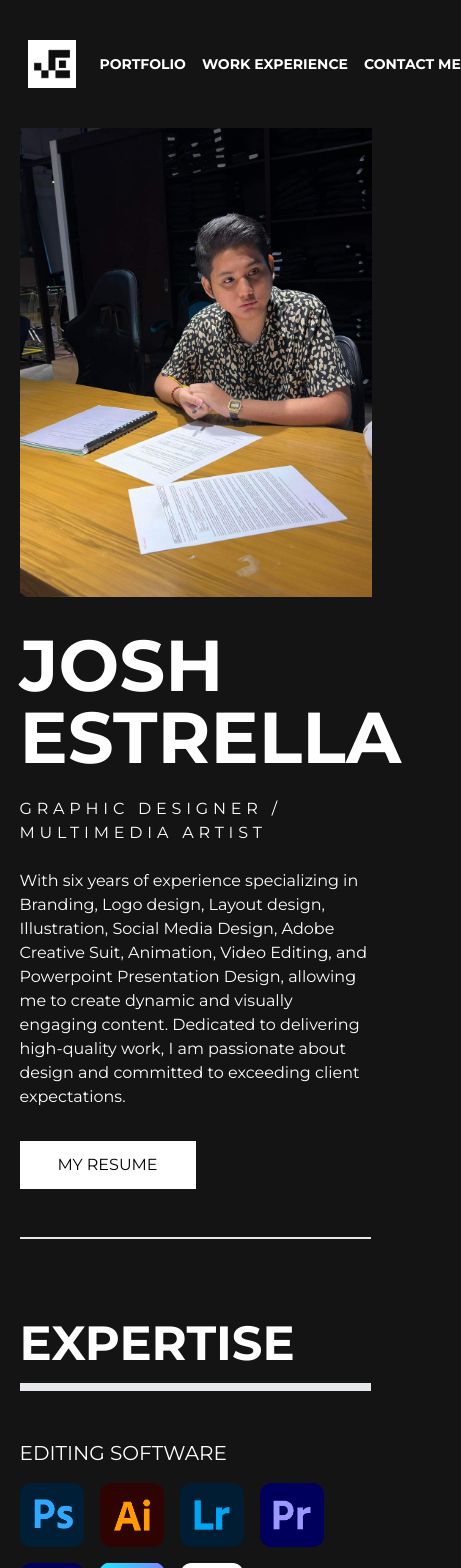
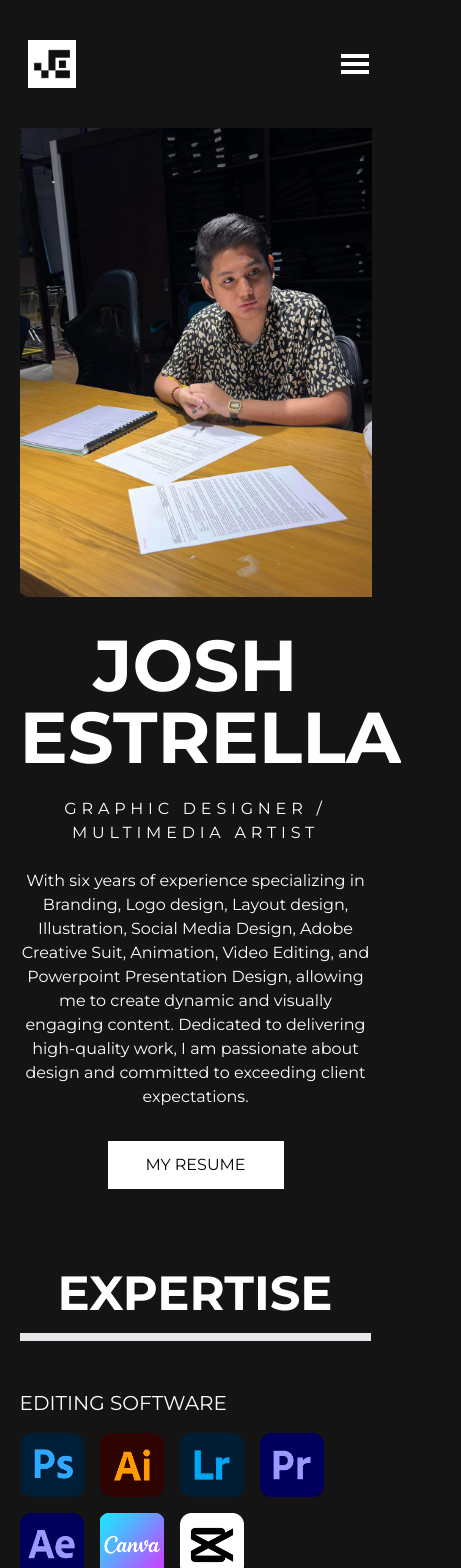
Before and after one commit to j-estrella/jestrella, a React (Create React App) app: page / in a window 390 px wide. Shown: the top 1568 px of the page, 461 px wide, since content can reach past the window. Built offline with nearby package versions, Linux system fonts and the light colour scheme.

Commit message:
Fix mobile responsiveness (add navbar toggler) and fix spacing + alignment

```diff
--- a/src/App.js
+++ b/src/App.js
@@ -1,5 +1,7 @@
-import { useEffect} from 'react';
+import { useState,useEffect } from "react";
 import { IoArrowUpCircle } from "react-icons/io5";
+import { GiHamburgerMenu } from "react-icons/gi";
+import { IoMdCloseCircleOutline } from "react-icons/io";
 import './App.css';
 import icon from './assets/img/icon.png';
 import dp1 from './assets/img/dp1.png';
@@ -82,6 +84,17 @@ import { MdOutlineEmail } from "react-icons/md";
 import { CiPhone } from "react-icons/ci";
 
 function App() {
+  const [navbarOpen,setNavbarOpen] = useState(false);
+  const [isMobile, setIsMobile] = useState(window.innerWidth < 768);
+
+  function navbarToggle() {
+    setNavbarOpen(!navbarOpen);
+  }
+
+  function clickMenu(){
+    setNavbarOpen(false);
+  }
+
   const handleReturnToTop = () => {
     window.scrollTo({
       top: 0,
@@ -113,15 +126,34 @@ function App() {
     };
   },[])
 
+  useEffect(() => {
+    const mediaQuery = window.matchMedia("(min-width: 768px)");
+
+    const handleResize = () => {
+      setIsMobile(!mediaQuery.matches);
+    };
+
+
+    handleResize();
+
+    mediaQuery.addEventListener("change", handleResize);
+
+    return () => {
+      mediaQuery.removeEventListener("change", handleResize);
+    };
+  }, []);
+
+
   return (
     <>
     {/* BTN RETURN TOP  */}
-    <IoArrowUpCircle  id="scroll-top"  onClick={handleReturnToTop}
-      className="w-12 h-12 z-50 fixed bottom-0 right-0 m-8 text-white cursor-pointer hidden"/>
+    <a href="#">
+      <IoArrowUpCircle  id="scroll-top"  onClick={handleReturnToTop}
+        className="w-12 h-12 z-50 fixed bottom-0 right-0 m-2 text-white cursor-pointer hidden"/>
+    </a>
 
-    <section className="h-32 flex items-center md:gap-8 gap-4" id="navbar"> {/*  NAVBAR */}
+    <section className="h-32 flex items-center md:justify-none justify-between md:gap-8 gap-4" id="navbar"> {/*  NAVBAR */}
       <div className="flex-shrink-0 basis-16 flex justify-center items-center">
-        {/* <div className='w-20 h-20 bg-white rounded-full'></div> */}
         <img src={icon} className='w-12 h-12' alt="Seb Logo"/>
       </div>
 
@@ -130,24 +162,39 @@ function App() {
       </div>
 
       <div className="flex-shrink-0 flex gap-4 uppercase font-bold text-sm md:text-xl">
-        <a className='cursor-pointer' href="#portfolio">Portfolio</a>
-        <a className='cursor-pointer' href="#work">Work Experience</a>
-        <a className='cursor-pointer' href="#footer">Contact Me</a>
+        <a className='cursor-pointer md:block hidden' href="#portfolio">Portfolio</a>
+        <a className='cursor-pointer md:block hidden' href="#work">Work Experience</a>
+        <a className='cursor-pointer md:block hidden' href="#footer">Contact Me</a>
+        <div>
+          {navbarOpen ? (<IoMdCloseCircleOutline className='w-8 h-8 cursor-pointer md:hidden block' onClick={navbarToggle}/>)
+          :(<GiHamburgerMenu className='w-8 h-8 cursor-pointer md:hidden block' onClick={navbarToggle}/>)}
+        </div>
       </div>
     </section>
 
+    {/* NAVBAR TOGGLED MENU */}
+    {isMobile && navbarOpen && (
+      <div className="absolute left-0 right-0 mx-auto bg-white w-[95%] h-auto p-8 flex flex-col gap-4 items-center text-center justify-center z-50">
+        <a href="#portfolio" onClick={clickMenu} className="hover:opacity-50 cursor-pointer">Portfolio</a>
+        <hr className="w-full text-gray-700" />
+        <a href="#work" onClick={clickMenu} className="hover:opacity-50 cursor-pointer">Work Experience</a>
+        <hr className="w-full text-gray-700" />
+        <a href="#footer" onClick={clickMenu} className="hover:opacity-50 cursor-pointer">Contact Me</a>
+      </div>
+    )}
+
     <section className="grid grid-cols-12 gap-8"> {/*  1ST CONTENT */}
         <div className='col-span-12 lg:col-span-7 order-2 lg:order-1 flex flex-col justify-center'>
-            <p className="md:text-8xl text-7xl uppercase font-bold">Josh <br/>Estrella</p><br/>
-            <p className="uppercase tracking-widest">graphic designer / multimedia artist</p><br/>
-            <p className='md:w-11/12'>
+            <p className="md:text-8xl text-7xl uppercase font-bold md:text-justify text-center">Josh <br/>Estrella</p><br/>
+            <p className="uppercase tracking-widest md:text-justify text-center">graphic designer / multimedia artist</p><br/>
+            <p className='md:w-11/12 md:text-justify text-center'>
               With six  years of experience specializing in Branding, Logo design, Layout design,
               Illustration, Social Media Design, Adobe Creative Suit, Animation, Video Editing,
               and Powerpoint Presentation Design, allowing me to create dynamic and visually
               engaging content. Dedicated to delivering high-quality work, I am passionate
               about design and committed to exceeding client expectations.
             </p>
-            <a href={Resume} target="_blank">
+            <a href={Resume} className="md:mx-0 mx-auto" target="_blank">
               <button className="btn h-12 w-44 bg-white text-black uppercase px-4 mt-8">My Resume</button>
             </a>
         </div>
@@ -157,14 +204,14 @@ function App() {
         </div>
     </section>
 
-    <section className='mt-12'> {/*  HR LINE */}
+    <section className='mt-12 md:block hidden'> {/*  HR LINE */}
       <hr className="w-full border" />
     </section>
 
     <section className='md:mt-40 mt-20'> {/*  EXPERTISE */}
       <div className='flex flex-col gap-4'>
-        <p className='md:text-7xl text-5xl font-bold uppercase'>Expertise</p>
-        <hr className="w-full sm:w-32 mx-auto sm:mx-0 border-4" />
+        <p className='md:text-7xl text-5xl font-bold uppercase md:text-justify text-center'>Expertise</p>
+        <hr className="w-full md:w-32 mx-auto sm:mx-0 border-4" />
       </div>
 
       <div className='flex flex-col gap-4 my-12'>
@@ -243,8 +290,8 @@ function App() {
 
     <section className='md:mt-40 mt-20' id="work"> {/*  WORK EXP */}
       <div className='flex flex-col gap-4'>
-        <p className='md:text-7xl text-5xl font-bold uppercase'>Work Experience</p>
-        <hr className="w-56 border-4" />
+        <p className='md:text-7xl text-5xl font-bold uppercase md:text-justify text-center'>Work Experience</p>
+        <hr className="md:w-56 w-full border-4" />
       </div>
 
       <div className="grid grid-cols-4 gap-4 my-12">
```
